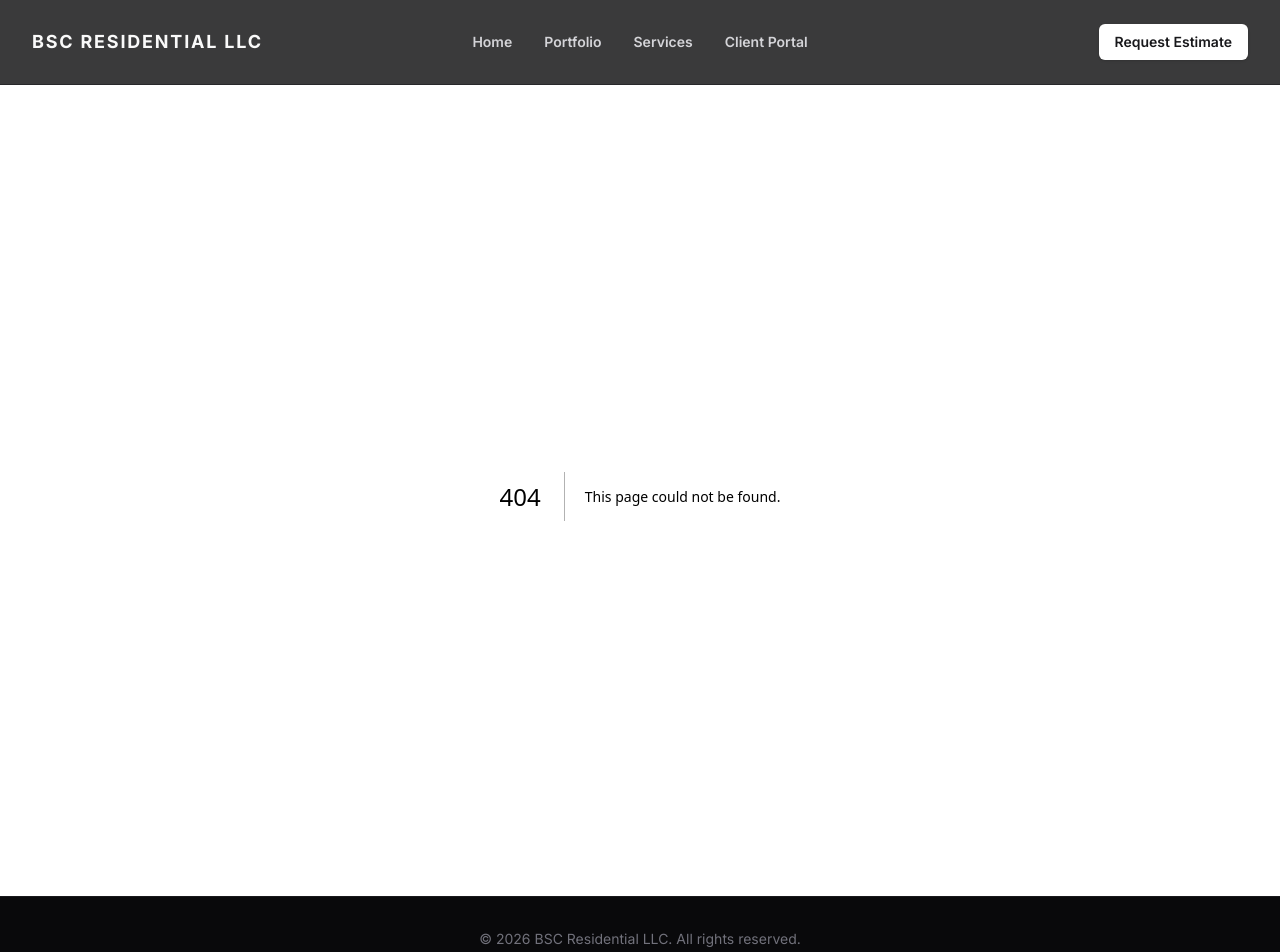
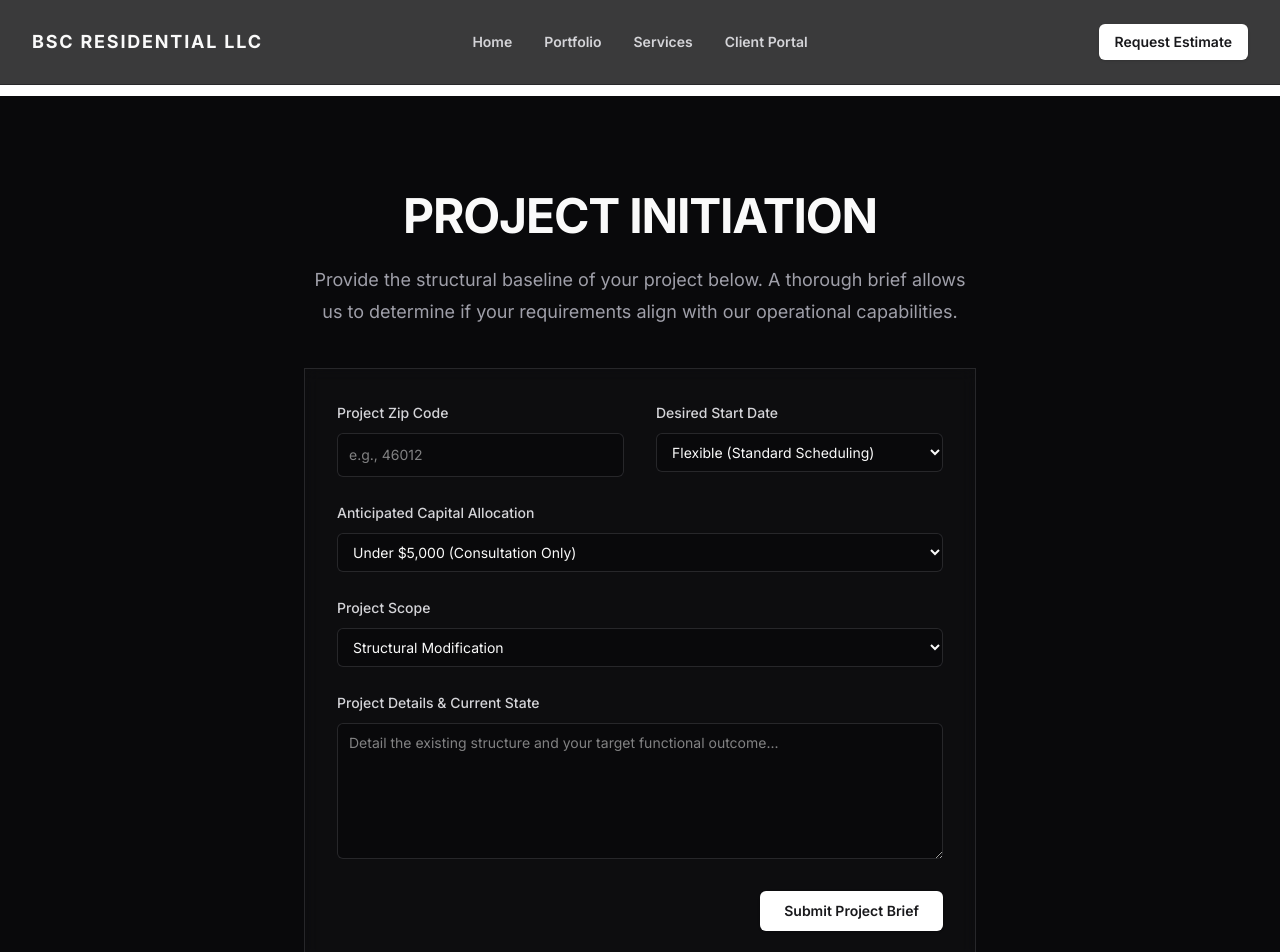
Before and after one commit to stevenclear27/bsc-residential, a Next.js app: page /estimate in a window 1280 px wide. Before the commit this address had no page. Shown: the top 952 px of the page. Built offline with nearby package versions, Linux system fonts and the light colour scheme.

Commit message:
Upgrade EstimateForm with mandatory geographic and financial filters

```diff
--- /dev/null
+++ b/app/estimate/page.tsx
@@ -0,0 +1,20 @@
+import EstimateForm from "@/components/EstimateForm";
+
+export default function EstimatePage() {
+  return (
+    <main className="flex min-h-screen flex-col items-center justify-start w-full py-24 bg-zinc-950">
+      <div className="mx-auto max-w-7xl px-6 lg:px-8 text-center">
+        <h1 className="text-4xl font-bold tracking-tight text-zinc-50 sm:text-5xl uppercase">
+          Project Initiation
+        </h1>
+        <p className="mt-6 text-lg leading-8 text-zinc-400 max-w-2xl mx-auto">
+          Provide the structural baseline of your project below. A thorough
+          brief allows us to determine if your requirements align with our
+          operational capabilities.
+        </p>
+
+        <EstimateForm />
+      </div>
+    </main>
+  );
+}
--- /dev/null
+++ b/components/EstimateForm.tsx
@@ -0,0 +1,124 @@
+"use client";
+
+export default function EstimateForm() {
+  return (
+    <form className="mt-10 border border-zinc-800 bg-zinc-900/30 p-8 text-left backdrop-blur-sm max-w-3xl mx-auto">
+      <div className="grid grid-cols-1 gap-x-8 gap-y-6 sm:grid-cols-2">
+        {/* Geographic Constraint */}
+        <div className="sm:col-span-1">
+          <label
+            htmlFor="zip-code"
+            className="block text-sm font-medium leading-6 text-zinc-300"
+          >
+            Project Zip Code
+          </label>
+          <div className="mt-2">
+            <input
+              type="text"
+              id="zip-code"
+              name="zip-code"
+              maxLength={5}
+              required
+              className="block w-full rounded-md border-0 bg-zinc-950 py-2.5 px-3 text-zinc-50 ring-1 ring-inset ring-zinc-800 focus:ring-2 focus:ring-inset focus:ring-white sm:text-sm sm:leading-6"
+              placeholder="e.g., 46012"
+            />
+          </div>
+        </div>
+
+        {/* Timeline Constraint */}
+        <div className="sm:col-span-1">
+          <label
+            htmlFor="timeline"
+            className="block text-sm font-medium leading-6 text-zinc-300"
+          >
+            Desired Start Date
+          </label>
+          <div className="mt-2">
+            <select
+              id="timeline"
+              name="timeline"
+              className="block w-full rounded-md border-0 bg-zinc-950 py-2.5 px-3 text-zinc-50 ring-1 ring-inset ring-zinc-800 focus:ring-2 focus:ring-inset focus:ring-white sm:text-sm sm:leading-6"
+            >
+              <option>Flexible (Standard Scheduling)</option>
+              <option>Within 1-3 Months</option>
+              <option>Next Year / Long Term</option>
+            </select>
+          </div>
+        </div>
+
+        {/* Financial Floor Constraint */}
+        <div className="sm:col-span-2">
+          <label
+            htmlFor="budget"
+            className="block text-sm font-medium leading-6 text-zinc-300"
+          >
+            Anticipated Capital Allocation
+          </label>
+          <div className="mt-2">
+            <select
+              id="budget"
+              name="budget"
+              className="block w-full rounded-md border-0 bg-zinc-950 py-2.5 px-3 text-zinc-50 ring-1 ring-inset ring-zinc-800 focus:ring-2 focus:ring-inset focus:ring-white sm:text-sm sm:leading-6"
+            >
+              <option>Under $5,000 (Consultation Only)</option>
+              <option>$5,000 - $15,000</option>
+              <option>$15,000 - $50,000</option>
+              <option>$50,000+</option>
+            </select>
+          </div>
+        </div>
+
+        {/* Scope Definition */}
+        <div className="sm:col-span-2">
+          <label
+            htmlFor="project-type"
+            className="block text-sm font-medium leading-6 text-zinc-300"
+          >
+            Project Scope
+          </label>
+          <div className="mt-2">
+            <select
+              id="project-type"
+              name="project-type"
+              className="block w-full rounded-md border-0 bg-zinc-950 py-2.5 px-3 text-zinc-50 ring-1 ring-inset ring-zinc-800 focus:ring-2 focus:ring-inset focus:ring-white sm:text-sm sm:leading-6"
+            >
+              <option>Structural Modification</option>
+              <option>Custom Built-ins / Architectural Millwork</option>
+              <option>Comprehensive Remodel</option>
+              <option>Other (Specify below)</option>
+            </select>
+          </div>
+        </div>
+
+        {/* Narrative Definition */}
+        <div className="sm:col-span-2">
+          <label
+            htmlFor="details"
+            className="block text-sm font-medium leading-6 text-zinc-300"
+          >
+            Project Details & Current State
+          </label>
+          <div className="mt-2">
+            <textarea
+              id="details"
+              name="details"
+              rows={5}
+              required
+              className="block w-full rounded-md border-0 bg-zinc-950 py-2 px-3 text-zinc-50 ring-1 ring-inset ring-zinc-800 focus:ring-2 focus:ring-inset focus:ring-white sm:text-sm sm:leading-6"
+              placeholder="Detail the existing structure and your target functional outcome..."
+            />
+          </div>
+        </div>
+      </div>
+
+      <div className="mt-8 flex justify-end">
+        <button
+          type="submit"
+          className="rounded-md bg-white px-6 py-2.5 text-sm font-semibold text-zinc-900 shadow-sm hover:bg-zinc-200 transition-colors"
+        >
+          Submit Project Brief
+        </button>
+      </div>
+    </form>
+  );
+}
```
